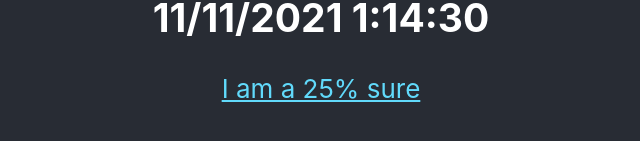
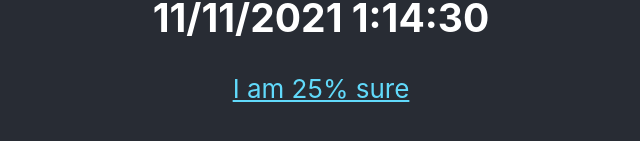
Before and after one commit to suulcoder/net_serviceapp, a React (Create React App) app: page / in a window 1280 px wide. Shown: the part 569-710 px from the top of the page, without its empty margins (319-959 px from the left). Built offline with nearby package versions, Linux system fonts and the light colour scheme.

Commit message:
Create App.js

```diff
--- a/src/App.js
+++ b/src/App.js
@@ -44,7 +44,7 @@ function App() {
           target="_blank"
           rel="noopener noreferrer"
         >
-           {"I am a " + getRandomInt(0,100) + "% sure"}
+           {"I am " + getRandomInt(0,100) + "% sure"}
         </a>
       </header>
     </div>
```
